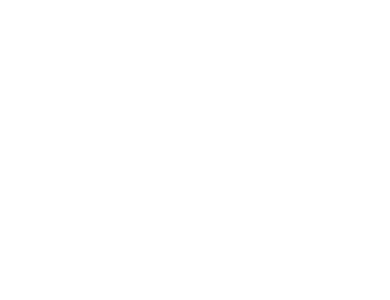
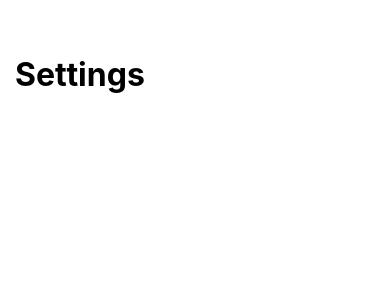
Before and after one commit to nataliacanellas/settings-wpp, a React Native app: screen / in a window 390 px wide. Shown: the top 300 px of the page. Built offline with nearby package versions, Linux system fonts and the light colour scheme.

Commit message:
🔧 Added title

```diff
--- a/src/Home/Home.js
+++ b/src/Home/Home.js
@@ -1,10 +1,12 @@
 import React from 'react';
 
-import { Container } from './styles';
+import { Container, Title } from './styles';
 
 const Home = () => {
   return (
-    <Container/>
+    <Container>
+      <Title>Settings</Title>
+    </Container>
   )
 }
 
--- a/src/Home/styles.js
+++ b/src/Home/styles.js
@@ -2,7 +2,14 @@
 
 export const Container = styled.SafeAreaView`
   flex:1;
+  padding:15px;
 
 `;
 
-export const Title = styled.Text``;
+export const Title = styled.Text`
+  font-size: 32px;
+  font-weight: bold;
+
+  margin-top: 40px;
+
+`;
```
